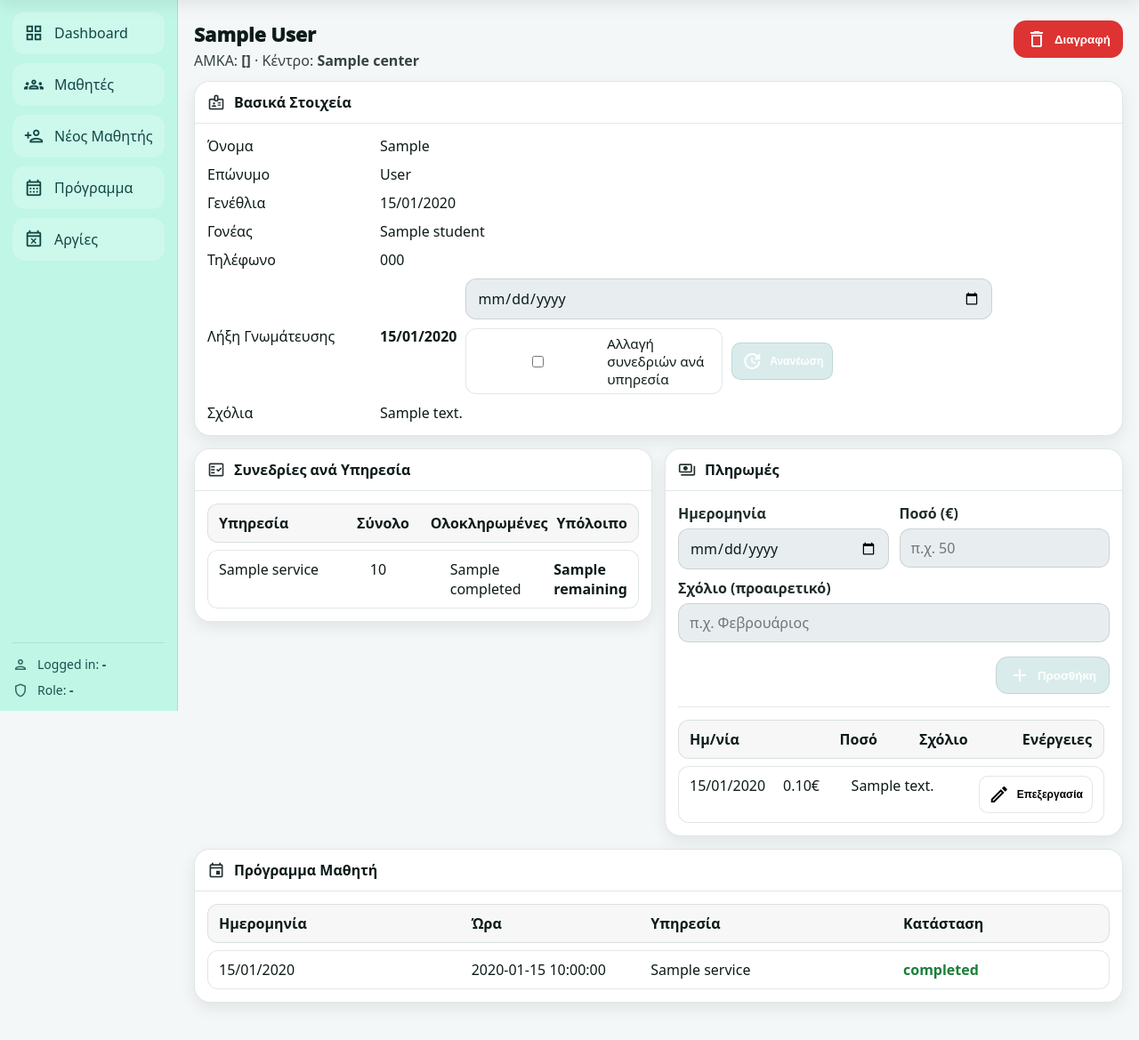
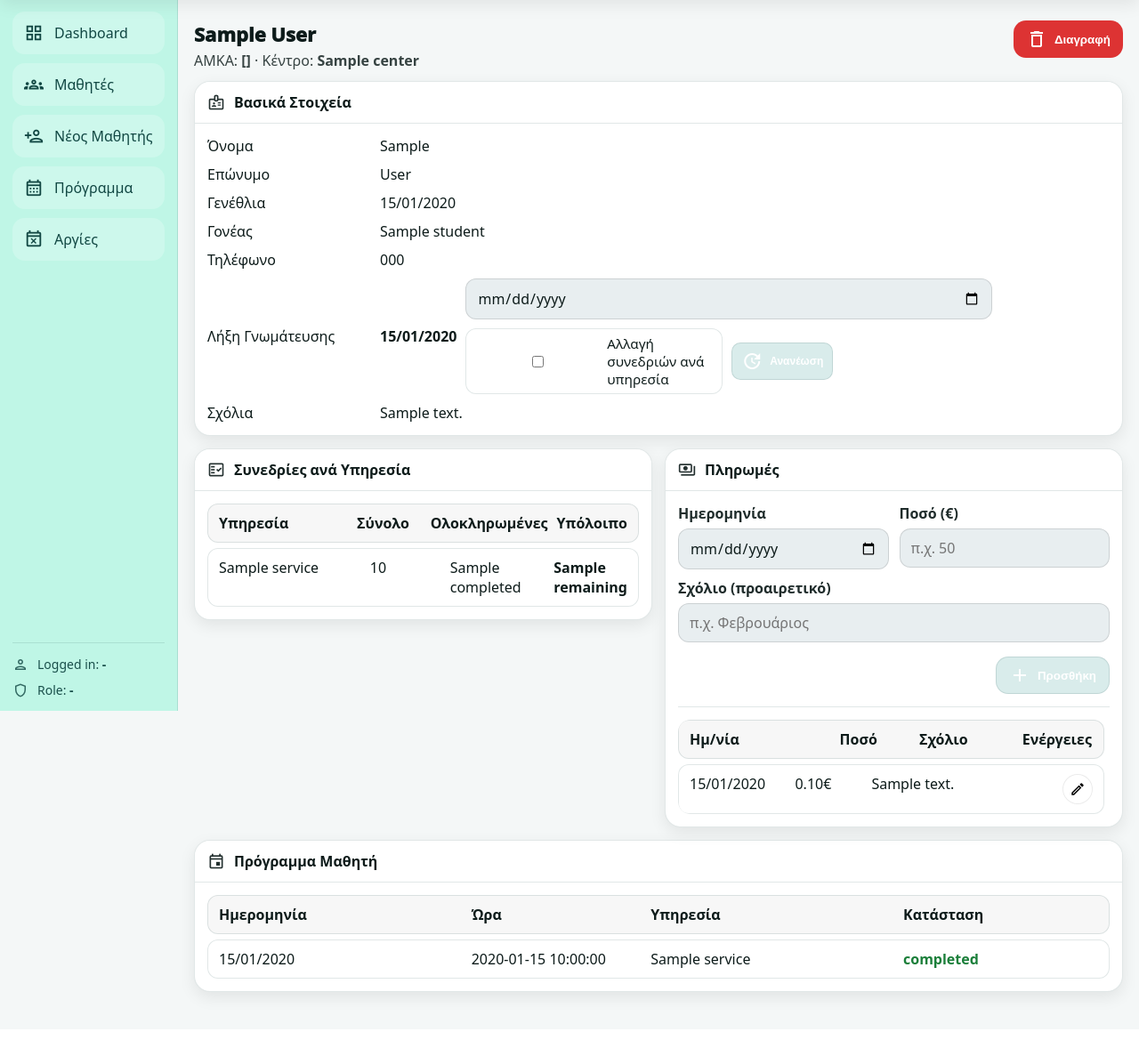
Before and after one commit to mouchtarisDi/student-center-app, a FastAPI app: template app/templates/student_page.html in a window 1280 px wide. Shown: the part 65-1234 px from the top of the page at 89% size. After the commit the page ends 1197 px from the top, so only its background shows below. Run offline with FastAPI, Linux system fonts and the light colour scheme; the template is opened without the code that fills it: most values are stand-ins (such as "Sample title", 1, 10 or a date in 2020).

Commit message:
Payments scrollable done,  student mockap popup fixed

```diff
--- a/app/routers/web.py
+++ b/app/routers/web.py
@@ -328,6 +328,41 @@ async def student_create(
 # -----------------------------
 # Student page
 # -----------------------------
+@router.post("/students/{amka}/delete")
+def delete_student(
+    amka: str,
+    db: Session = Depends(get_db),
+    user=Depends(get_current_user),
+):
+    student = db.query(Student).filter(Student.amka == amka).first()
+    if not student:
+        return RedirectResponse(url="/students", status_code=303)
+
+    # Αν ΔΕΝ έχεις cascade deletes στις relationships,
+    # σβήνουμε πρώτα τα "παιδιά" (payments/appointments).
+    # Αν έχεις cascade, αυτά δεν πειράζουν, απλά δεν βλάπτουν.
+
+    try:
+        # Payments
+        if "Payment" in globals():
+            db.query(Payment).filter(Payment.student_amka == amka).delete(synchronize_session=False)
+
+        # Appointments / Sessions
+        if "Appointment" in globals():
+            db.query(Appointment).filter(Appointment.student_amka == amka).delete(synchronize_session=False)
+
+        # Αν έχεις κι άλλα tables που συνδέονται με student_amka,
+        # πρόσθεσε παρόμοιες γραμμές εδώ.
+
+        db.delete(student)
+        db.commit()
+    except Exception:
+        db.rollback()
+        # Προαιρετικά: μπορείς να κάνεις log το exception
+        return RedirectResponse(url=f"/students/{amka}", status_code=303)
+
+    return RedirectResponse(url="/students", status_code=303)
+
 @router.get("/students/{amka}", response_class=HTMLResponse)
 def student_page(
     amka: str,
@@ -468,47 +503,6 @@ def delete_payment(amka: str,
         db.delete(p)
         db.commit()
     return RedirectResponse(url=f"/students/{amka}", status_code=303)
-
-# # -----------------------------
-# # Edit payment
-# # -----------------------------
-# @router.post("/students/{amka}/payments/{payment_id}/edit")
-# def payment_edit(
-#     amka: str,
-#     payment_id: int,
-#     payment_date: str = Form(...),
-#     amount: str = Form(...),
-#     comment: str = Form(""),
-#     db: Session = Depends(get_db),
-#     user: User = Depends(get_current_user),
-# ):
-#     st = db.query(Student).filter(Student.amka == amka).first()
-#     if not st:
-#         return RedirectResponse("/students", status_code=303)
-
-#     p = db.query(Payment).filter(Payment.id == payment_id).filter(Payment.student_amka == amka).first()
-#     if not p:
-#         return RedirectResponse(f"/students/{amka}", status_code=303)
-
-#     d = parse_date(payment_date)
-#     if not d:
-#         return RedirectResponse(f"/students/{amka}?pay_edit_error=1", status_code=303)
-
-#     a = (amount or "").strip().replace(",", ".")
-#     try:
-#         cents = int(round(float(a) * 100))
-#     except ValueError:
-#         return RedirectResponse(f"/students/{amka}?pay_edit_error=1", status_code=303)
-
-#     if cents < 0:
-#         cents = 0
-
-#     p.payment_date = d
-#     p.amount_cents = cents
-#     p.comment = (comment or "").strip() or None
-#     db.commit()
-
-#     return RedirectResponse(f"/students/{amka}?pay_edit_ok=1", status_code=303)
 
 
 @router.post("/students/{amka}/assessment/renew")
--- a/app/static/style.css
+++ b/app/static/style.css
@@ -362,7 +362,6 @@ html[data-theme="dark"] .topbar-btn{
   background: var(--border, rgba(0,0,0,.08));
   margin: 14px 0;
 }
-
 
 /* =========================
    LAYOUT
@@ -2030,26 +2029,6 @@ input:focus, select:focus, textarea:focus{
 }
 .form-actions{ display:flex; justify-content: flex-end; gap: 10px; }
 
-/* ========================= */
-   BUTTONS
-/* ========================= */
-/* .btn{
-  display:inline-flex;
-  align-items:center;
-  gap: 8px;
-  padding: 10px 12px;
-  border-radius: 14px;
-  border: 1px solid var(--btn-border);
-  background: var(--btn-bg);
-  color: var(--btn-text);
-  font-weight: 900;
-  cursor:pointer;
-}
-.btn:hover{ filter: brightness(1.06); }
-.btn-xs{ padding: 8px 10px; border-radius: 12px; font-size: 13px; }
-.btn-primary{ background: var(--btn-primary-bg); color: var(--btn-primary-text); }
-.btn-danger{ background: var(--btn-danger-bg); color: var(--btn-danger-text); } */ */ */
-
 /* =========================
    TABLE (grid-based)
    ========================= */
@@ -2255,6 +2234,81 @@ html[data-theme="dark"] .tr.th{ background: rgba(255,255,255,.06); }
   justify-content: flex-end;
 }
 
+/* PAYMENTS: ΔΕΝ μεγαλώνει — max ~2 payments και μετά scroll */
+.payments-card{
+  display:flex;
+  flex-direction: column;
+}
+.payments-card .card-body{
+  display:flex;
+  flex-direction: column;
+  min-height: 0;
+}
+
+/* ο wrapper που σκρολάρει */
+.payments-scroll{
+  overflow:auto;
+  min-height:0;
+  padding-right: 6px;
+  border-radius: 14px;
+}
+
+/* “2 rows max” (header + 2 entries περίπου) */
+.payments-scroll-2{
+  max-height: 210px; /* ✅ πρακτικά δείχνει ~2 πληρωμές */
+}
+
+/* sticky header μέσα στο scroll */
+.payments-th{
+  position: sticky;
+  top: 0;
+  z-index: 2;
+}
+
+/* payments row columns */
+.payments-row{ grid-template-columns: 1fr .7fr 1.2fr 1fr; }
+
+/* MODAL */
+.modal-overlay{
+  position: fixed;
+  inset: 0;
+  display:none;
+  align-items:center;
+  justify-content:center;
+  padding: 18px;
+  background: rgba(0,0,0,.45);
+  z-index:999;
+}
+.modal-overlay.open{ display:flex; }
+.modal-card{
+  width: min(620px, 100%);
+  background: var(--card-bg);
+  border: 1px solid var(--border);
+  border-radius: 18px;
+  box-shadow: var(--shadow-md);
+  overflow:hidden;
+}
+.modal-head{
+  display:flex;
+  align-items:center;
+  justify-content: space-between;
+  padding: 12px 14px;
+  border-bottom: 1px solid var(--border);
+}
+.modal-title{ display:flex; align-items:center; gap:10px; }
+.modal-title h3{ margin:0; font-size:16px; font-weight: 950; }
+.modal-close{ color: var(--text); border-color: var(--btn-border); background: var(--btn-bg); }
+.modal-body{ padding: 14px; }
+.modal-actions{ display:flex; justify-content:flex-end; margin-top: 12px; }
+.modal-actions-right{ display:flex; gap:10px; }
+.modal-danger{
+  margin-top: 12px;
+  padding-top: 12px;
+  border-top: 1px dashed var(--border);
+  display:flex;
+  justify-content:flex-end;
+}
+
 /* =========================
    LOGIN (center)
    ========================= */
@@ -2266,3 +2320,62 @@ html[data-theme="dark"] .tr.th{ background: rgba(255,255,255,.06); }
   justify-content:center;
   padding: 18px;
 }
+
+/* ============================================================
+   ΠΡΟΣΘΗΚΗ / OVERRIDES (ΜΟΝΟ για payments scroll & edit icon)
+   ============================================================ */
+/* Θέλουμε το payments card να ΜΗΝ μεγαλώνει με τις πληρωμές.
+   Να δείχνει περίπου 2 πληρωμές και μετά scroll μέσα στη λίστα. */
+.payments-card{
+  max-height: none !important; /* override τυχόν παλιού max-height */
+}
+
+/* Περιορίζουμε το ύψος της λίστας πληρωμών (header + ~2 rows) */
+.payments-scroll{
+  flex: 0 0 auto;     /* να μη “τραβάει” ύψος */
+  max-height: 180px;  /* ~2 πληρωμές */
+  overflow: auto;
+  padding-right: 6px;
+}
+
+/* Sticky header μέσα στο scroll area */
+.payments-th{
+  position: sticky;
+  top: 0;
+  z-index: 2;
+  opacity: 1;
+}
+
+/* actions column right align if present */
+.row-actions{
+  display:flex;
+  justify-content:flex-end;
+  align-items:center;
+}
+
+/* icon-only “pencil” button */
+.icon-pill{
+  width: 34px;
+  height: 34px;
+  border-radius: 999px;
+  display:flex;
+  align-items:center;
+  justify-content:center;
+  border: 1px solid rgba(0,0,0,.08);
+  background: rgba(255,255,255,.85);
+  cursor: pointer;
+  padding: 0;
+}
+html[data-theme="dark"] .icon-pill{
+  border: 1px solid rgba(255,255,255,.12);
+  background: rgba(255,255,255,.06);
+}
+.icon-pill .material-icons-outlined{
+  font-size: 18px;
+  line-height: 1;
+}
+
+/* Σε πολύ μικρές οθόνες δίνουμε λίγο παραπάνω */
+@media (max-width: 700px){
+  .payments-scroll{ max-height: 260px; }
+}
--- a/app/templates/student_page.html
+++ b/app/templates/student_page.html
@@ -185,9 +185,9 @@
                 <div>{{ fmt_date_gr(p.payment_date) }}</div>
                 <div>{{ "%.2f"|format(p.amount_cents / 100) }}€</div>
                 <div class="ellipsis">{{ p.comment or '-' }}</div>
-                <div>
+                <div class="row-actions">
                   <button
-                    class="btn btn-xs"
+                    class="icon-pill"
                     type="button"
                     onclick="openPaymentModal(this)"
                     data-payment-id="{{ p.id }}"
@@ -195,9 +195,9 @@
                     data-payment-amount="{{ "%.2f"|format(p.amount_cents/100) }}"
                     data-payment-comment="{{ p.comment or '' }}"
                     title="Επεξεργασία πληρωμής"
+                    aria-label="Επεξεργασία πληρωμής"
                   >
                     <span class="material-icons-outlined">edit</span>
-                    Επεξεργασία
                   </button>
                 </div>
               </div>
```
Also changed, not shown: app/templates/students.html (+32 -26 lines), local.db.
